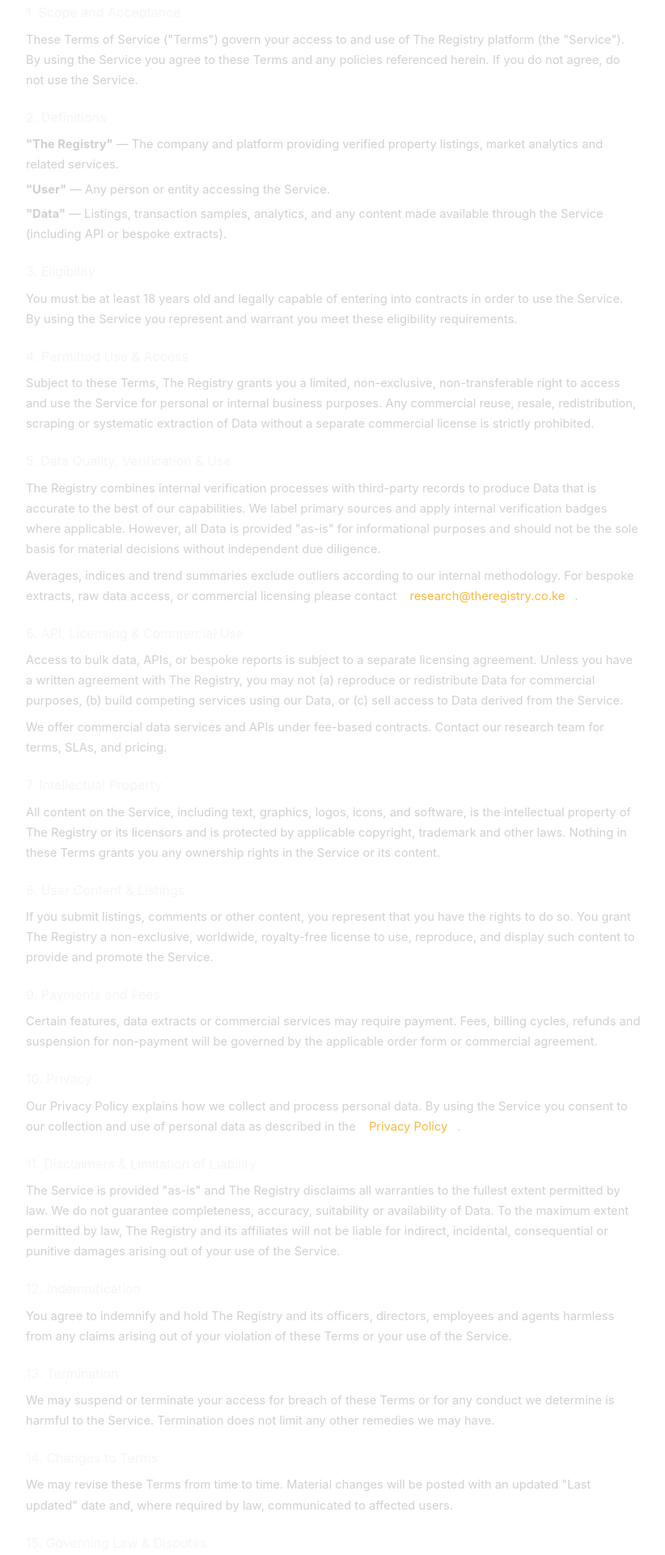
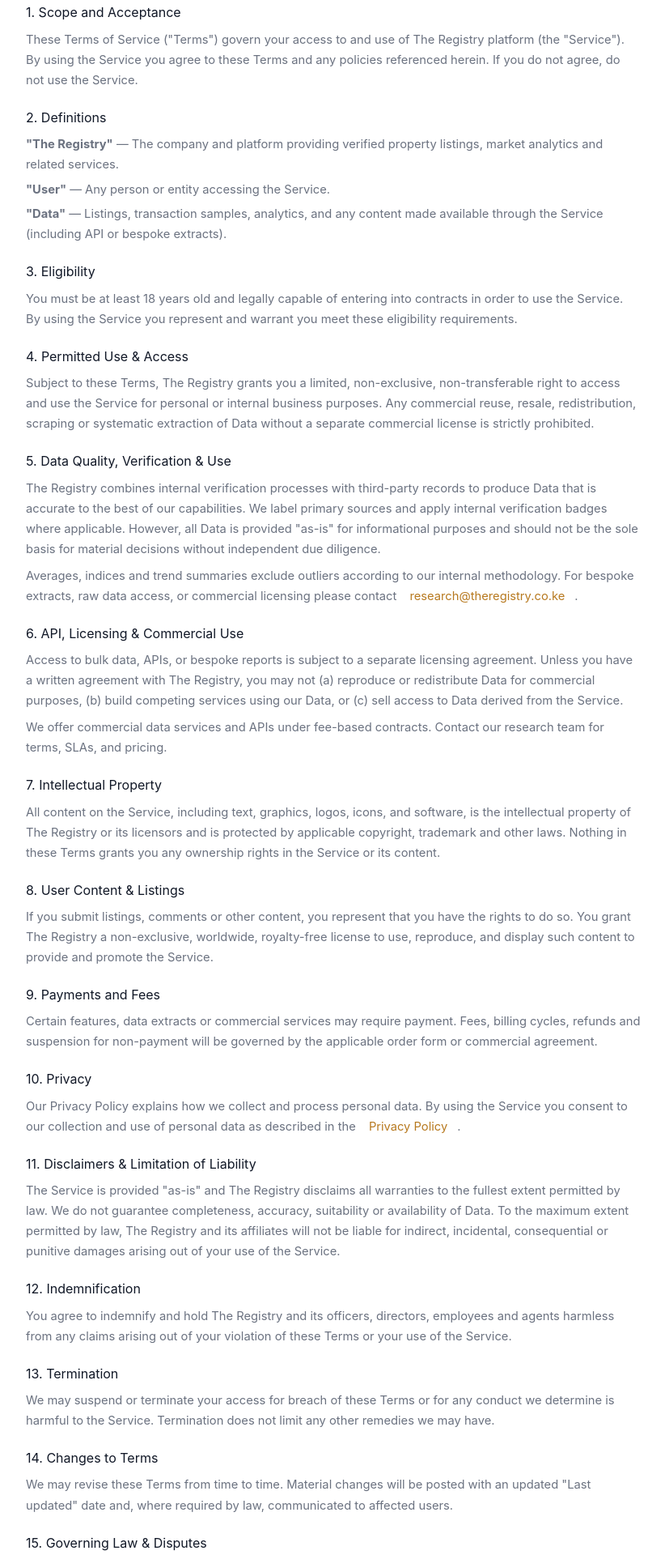
Before and after one commit to RonKG/verity-site, a Next.js app: page /terms in a window 1280 px wide. Shown: the part 220-2140 px from the top of the page at 81% size, without its empty margins (228-1050 px from the left). Built offline with nearby package versions, Linux system fonts and the light colour scheme.

Commit message:
feat(theme): migrate terms page to use CSS theme variables for better visibility

```diff
--- a/pages/terms.js
+++ b/pages/terms.js
@@ -8,65 +8,98 @@
         maxWidth: "800px",
         margin: "0 auto",
         padding: "60px 20px",
-        color: "#f0f0f0"
+        color: "var(--theme-text)",
+        transition: 'color 0.3s ease'
       }}>
         <h1 style={{
           fontSize: "1.6rem",
           marginBottom: "0.75rem",
           fontWeight: "400",
-          color: '#f5f5f5'
+          color: 'var(--theme-text)',
+          transition: 'color 0.3s ease'
         }}>
           Terms of Service
         </h1>
 
-        <p style={{ color: '#cfcfcf', marginBottom: '1rem' }}>Last updated: November 7, 2025</p>
+        <p style={{ color: 'var(--theme-text-muted)', marginBottom: '1rem', transition: 'color 0.3s ease' }}>Last updated: November 7, 2025</p>
 
         <div style={{
           fontSize: "0.92rem",
           lineHeight: "1.7",
-          color: "#d0d0d0"
+          color: "var(--theme-text-muted)",
+          transition: 'color 0.3s ease'
         }}>
 
           <section style={{ marginBottom: "1.25rem" }}>
-            <h2 style={{ fontSize: "1rem", marginBottom: "0.45rem", color: "#f5f5f5" }}>1. Scope and Acceptance</h2>
+            <h2 style={{
+              fontSize: "1rem",
+              marginBottom: "0.45rem",
+              color: "var(--theme-text)",
+              transition: 'color 0.3s ease'
+            }}>1. Scope and Acceptance</h2>
             <p>
               These Terms of Service (&quot;Terms&quot;) govern your access to and use of The Registry platform (the &quot;Service&quot;). By using the Service you agree to these Terms and any policies referenced herein. If you do not agree, do not use the Service.
             </p>
           </section>
 
           <section style={{ marginBottom: "1.25rem" }}>
-            <h2 style={{ fontSize: "1rem", marginBottom: "0.45rem", color: "#f5f5f5" }}>2. Definitions</h2>
+            <h2 style={{
+              fontSize: "1rem",
+              marginBottom: "0.45rem",
+              color: "var(--theme-text)",
+              transition: 'color 0.3s ease'
+            }}>2. Definitions</h2>
             <p style={{ marginBottom: '0.35rem' }}><strong>&quot;The Registry&quot;</strong> — The company and platform providing verified property listings, market analytics and related services.</p>
             <p style={{ marginBottom: '0.35rem' }}><strong>&quot;User&quot;</strong> — Any person or entity accessing the Service.</p>
             <p><strong>&quot;Data&quot;</strong> — Listings, transaction samples, analytics, and any content made available through the Service (including API or bespoke extracts).</p>
           </section>
 
           <section style={{ marginBottom: "1.25rem" }}>
-            <h2 style={{ fontSize: "1rem", marginBottom: "0.45rem", color: "#f5f5f5" }}>3. Eligibility</h2>
+            <h2 style={{
+              fontSize: "1rem",
+              marginBottom: "0.45rem",
+              color: "var(--theme-text)",
+              transition: 'color 0.3s ease'
+            }}>3. Eligibility</h2>
             <p>
               You must be at least 18 years old and legally capable of entering into contracts in order to use the Service. By using the Service you represent and warrant you meet these eligibility requirements.
             </p>
           </section>
 
           <section style={{ marginBottom: "1.25rem" }}>
-            <h2 style={{ fontSize: "1rem", marginBottom: "0.45rem", color: "#f5f5f5" }}>4. Permitted Use & Access</h2>
+            <h2 style={{
+              fontSize: "1rem",
+              marginBottom: "0.45rem",
+              color: "var(--theme-text)",
+              transition: 'color 0.3s ease'
+            }}>4. Permitted Use & Access</h2>
             <p>
               Subject to these Terms, The Registry grants you a limited, non-exclusive, non-transferable right to access and use the Service for personal or internal business purposes. Any commercial reuse, resale, redistribution, scraping or systematic extraction of Data without a separate commercial license is strictly prohibited.
             </p>
           </section>
 
           <section style={{ marginBottom: "1.25rem" }}>
-            <h2 style={{ fontSize: "1rem", marginBottom: "0.45rem", color: "#f5f5f5" }}>5. Data Quality, Verification & Use</h2>
+            <h2 style={{
+              fontSize: "1rem",
+              marginBottom: "0.45rem",
+              color: "var(--theme-text)",
+              transition: 'color 0.3s ease'
+            }}>5. Data Quality, Verification & Use</h2>
             <p style={{ marginBottom: 0 }}>
               The Registry combines internal verification processes with third-party records to produce Data that is accurate to the best of our capabilities. We label primary sources and apply internal verification badges where applicable. However, all Data is provided &quot;as-is&quot; for informational purposes and should not be the sole basis for material decisions without independent due diligence.
             </p>
             <p style={{ marginTop: '0.5rem' }}>
-              Averages, indices and trend summaries exclude outliers according to our internal methodology. For bespoke extracts, raw data access, or commercial licensing please contact <a href="mailto:research@theregistry.co.ke" style={{ color: '#f5b942', textDecoration: 'none' }}>research@theregistry.co.ke</a>.
+              Averages, indices and trend summaries exclude outliers according to our internal methodology. For bespoke extracts, raw data access, or commercial licensing please contact <a href="mailto:research@theregistry.co.ke" style={{ color: 'var(--theme-accent)', textDecoration: 'none' }}>research@theregistry.co.ke</a>.
             </p>
           </section>
 
           <section style={{ marginBottom: "1.25rem" }}>
-            <h2 style={{ fontSize: "1rem", marginBottom: "0.45rem", color: "#f5f5f5" }}>6. API, Licensing & Commercial Use</h2>
+            <h2 style={{
+              fontSize: "1rem",
+              marginBottom: "0.45rem",
+              color: "var(--theme-text)",
+              transition: 'color 0.3s ease'
+            }}>6. API, Licensing & Commercial Use</h2>
             <p>
               Access to bulk data, APIs, or bespoke reports is subject to a separate licensing agreement. Unless you have a written agreement with The Registry, you may not (a) reproduce or redistribute Data for commercial purposes, (b) build competing services using our Data, or (c) sell access to Data derived from the Service.
             </p>
@@ -76,72 +109,122 @@
           </section>
 
           <section style={{ marginBottom: "1.25rem" }}>
-            <h2 style={{ fontSize: "1rem", marginBottom: "0.45rem", color: "#f5f5f5" }}>7. Intellectual Property</h2>
+            <h2 style={{
+              fontSize: "1rem",
+              marginBottom: "0.45rem",
+              color: "var(--theme-text)",
+              transition: 'color 0.3s ease'
+            }}>7. Intellectual Property</h2>
             <p>
               All content on the Service, including text, graphics, logos, icons, and software, is the intellectual property of The Registry or its licensors and is protected by applicable copyright, trademark and other laws. Nothing in these Terms grants you any ownership rights in the Service or its content.
             </p>
           </section>
 
           <section style={{ marginBottom: "1.25rem" }}>
-            <h2 style={{ fontSize: "1rem", marginBottom: "0.45rem", color: "#f5f5f5" }}>8. User Content & Listings</h2>
+            <h2 style={{
+              fontSize: "1rem",
+              marginBottom: "0.45rem",
+              color: "var(--theme-text)",
+              transition: 'color 0.3s ease'
+            }}>8. User Content & Listings</h2>
             <p>
               If you submit listings, comments or other content, you represent that you have the rights to do so. You grant The Registry a non-exclusive, worldwide, royalty-free license to use, reproduce, and display such content to provide and promote the Service.
             </p>
           </section>
 
           <section style={{ marginBottom: "1.25rem" }}>
-            <h2 style={{ fontSize: "1rem", marginBottom: "0.45rem", color: "#f5f5f5" }}>9. Payments and Fees</h2>
+            <h2 style={{
+              fontSize: "1rem",
+              marginBottom: "0.45rem",
+              color: "var(--theme-text)",
+              transition: 'color 0.3s ease'
+            }}>9. Payments and Fees</h2>
             <p>
               Certain features, data extracts or commercial services may require payment. Fees, billing cycles, refunds and suspension for non-payment will be governed by the applicable order form or commercial agreement.
             </p>
           </section>
 
           <section style={{ marginBottom: "1.25rem" }}>
-            <h2 style={{ fontSize: "1rem", marginBottom: "0.45rem", color: "#f5f5f5" }}>10. Privacy</h2>
+            <h2 style={{
+              fontSize: "1rem",
+              marginBottom: "0.45rem",
+              color: "var(--theme-text)",
+              transition: 'color 0.3s ease'
+            }}>10. Privacy</h2>
             <p>
-              Our Privacy Policy explains how we collect and process personal data. By using the Service you consent to our collection and use of personal data as described in the <Link href="/privacy" style={{ color: '#f5b942', textDecoration: 'none' }}>Privacy Policy</Link>.
+              Our Privacy Policy explains how we collect and process personal data. By using the Service you consent to our collection and use of personal data as described in the <Link href="/privacy" style={{ color: 'var(--theme-accent)', textDecoration: 'none' }}>Privacy Policy</Link>.
             </p>
           </section>
 
           <section style={{ marginBottom: "1.25rem" }}>
-            <h2 style={{ fontSize: "1rem", marginBottom: "0.45rem", color: "#f5f5f5" }}>11. Disclaimers & Limitation of Liability</h2>
+            <h2 style={{
+              fontSize: "1rem",
+              marginBottom: "0.45rem",
+              color: "var(--theme-text)",
+              transition: 'color 0.3s ease'
+            }}>11. Disclaimers & Limitation of Liability</h2>
             <p>
               The Service is provided &quot;as-is&quot; and The Registry disclaims all warranties to the fullest extent permitted by law. We do not guarantee completeness, accuracy, suitability or availability of Data. To the maximum extent permitted by law, The Registry and its affiliates will not be liable for indirect, incidental, consequential or punitive damages arising out of your use of the Service.
             </p>
           </section>
 
           <section style={{ marginBottom: "1.25rem" }}>
-            <h2 style={{ fontSize: "1rem", marginBottom: "0.45rem", color: "#f5f5f5" }}>12. Indemnification</h2>
+            <h2 style={{
+              fontSize: "1rem",
+              marginBottom: "0.45rem",
+              color: "var(--theme-text)",
+              transition: 'color 0.3s ease'
+            }}>12. Indemnification</h2>
             <p>
               You agree to indemnify and hold The Registry and its officers, directors, employees and agents harmless from any claims arising out of your violation of these Terms or your use of the Service.
             </p>
           </section>
 
           <section style={{ marginBottom: "1.25rem" }}>
-            <h2 style={{ fontSize: "1rem", marginBottom: "0.45rem", color: "#f5f5f5" }}>13. Termination</h2>
+            <h2 style={{
+              fontSize: "1rem",
+              marginBottom: "0.45rem",
+              color: "var(--theme-text)",
+              transition: 'color 0.3s ease'
+            }}>13. Termination</h2>
             <p>
               We may suspend or terminate your access for breach of these Terms or for any conduct we determine is harmful to the Service. Termination does not limit any other remedies we may have.
             </p>
           </section>
 
           <section style={{ marginBottom: "1.25rem" }}>
-            <h2 style={{ fontSize: "1rem", marginBottom: "0.45rem", color: "#f5f5f5" }}>14. Changes to Terms</h2>
+            <h2 style={{
+              fontSize: "1rem",
+              marginBottom: "0.45rem",
+              color: "var(--theme-text)",
+              transition: 'color 0.3s ease'
+            }}>14. Changes to Terms</h2>
             <p>
               We may revise these Terms from time to time. Material changes will be posted with an updated &quot;Last updated&quot; date and, where required by law, communicated to affected users.
             </p>
           </section>
 
           <section style={{ marginBottom: "1.25rem" }}>
-            <h2 style={{ fontSize: "1rem", marginBottom: "0.45rem", color: "#f5f5f5" }}>15. Governing Law & Disputes</h2>
+            <h2 style={{
+              fontSize: "1rem",
+              marginBottom: "0.45rem",
+              color: "var(--theme-text)",
+              transition: 'color 0.3s ease'
+            }}>15. Governing Law & Disputes</h2>
             <p>
               These Terms are governed by the laws of the Republic of Kenya without regard to conflict of law principles. Any dispute arising under these Terms will be subject to the exclusive jurisdiction of the competent courts in Nairobi, Kenya, unless the parties agree otherwise in writing.
             </p>
           </section>
 
           <section style={{ marginBottom: "1.25rem" }}>
-            <h2 style={{ fontSize: "1rem", marginBottom: "0.45rem", color: "#f5f5f5" }}>16. Contact</h2>
+            <h2 style={{
+              fontSize: "1rem",
+              marginBottom: "0.45rem",
+              color: "var(--theme-text)",
+              transition: 'color 0.3s ease'
+            }}>16. Contact</h2>
             <p>
-              For questions about these Terms, data licensing, or bespoke data services please contact: <a href="mailto:research@theregistry.co.ke" style={{ color: '#f5b942', textDecoration: 'none' }}>research@theregistry.co.ke</a>.
+              For questions about these Terms, data licensing, or bespoke data services please contact: <a href="mailto:research@theregistry.co.ke" style={{ color: 'var(--theme-accent)', textDecoration: 'none' }}>research@theregistry.co.ke</a>.
             </p>
           </section>
 
```
